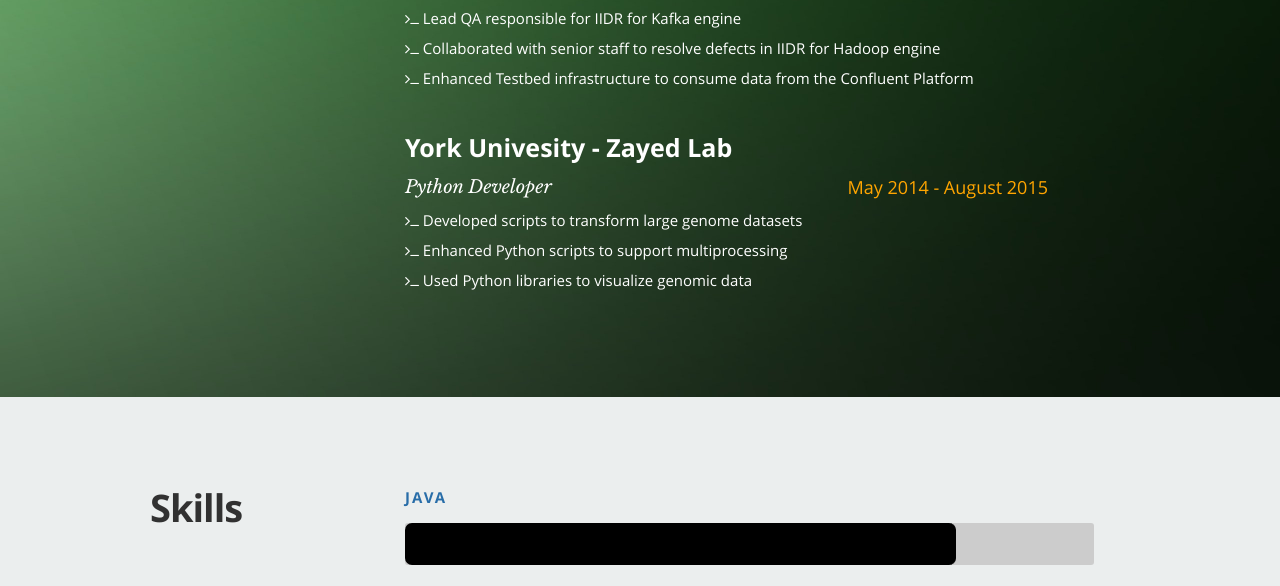
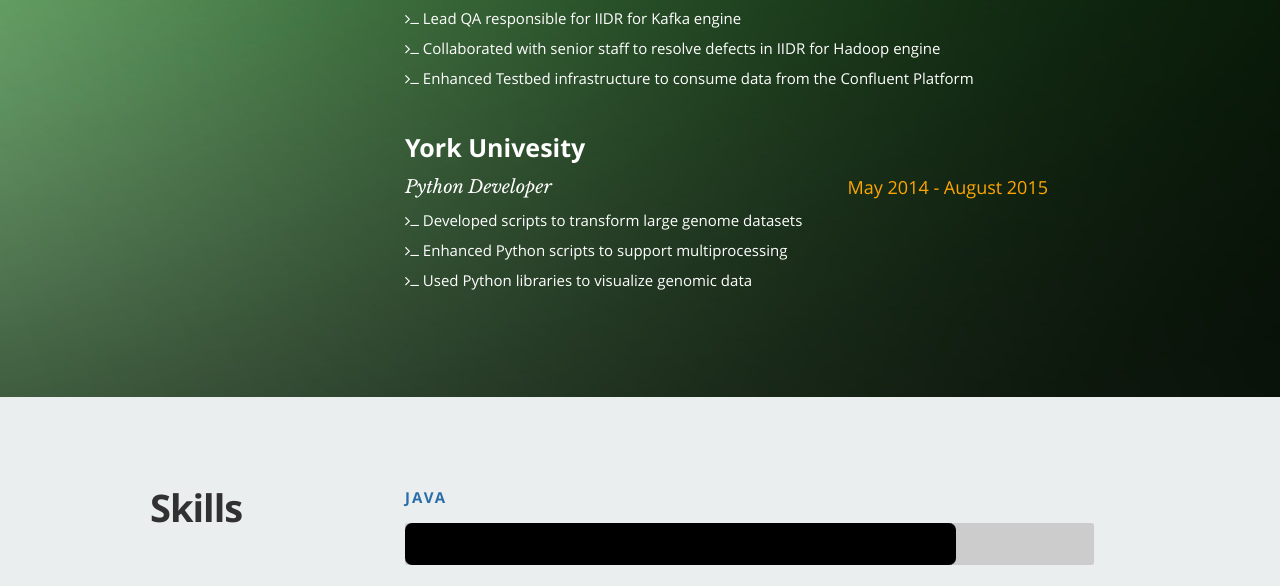
Before and after one commit to sunnypatel2141/sunnypatel.github.io, a plain HTML site: page index.html in a window 1280 px wide. Shown: the part 1860-2446 px from the top of the page. Drawn offline with nearby package versions, Linux system fonts and the light colour scheme.

Commit message:
Resolving conflicts

```diff
--- a/index.html
+++ b/index.html
@@ -230,7 +230,7 @@
 
                 <div class="row item">
                     <div class="twelve columns">
-                        <h3>York Univesity - Zayed Lab</h3>
+                        <h3>York Univesity</h3>
                         <p class="info">Python Developer
                         </p>
                         <p class="date">
```
Also changed, not shown: css/media-queries.css (+0 -9 lines).
